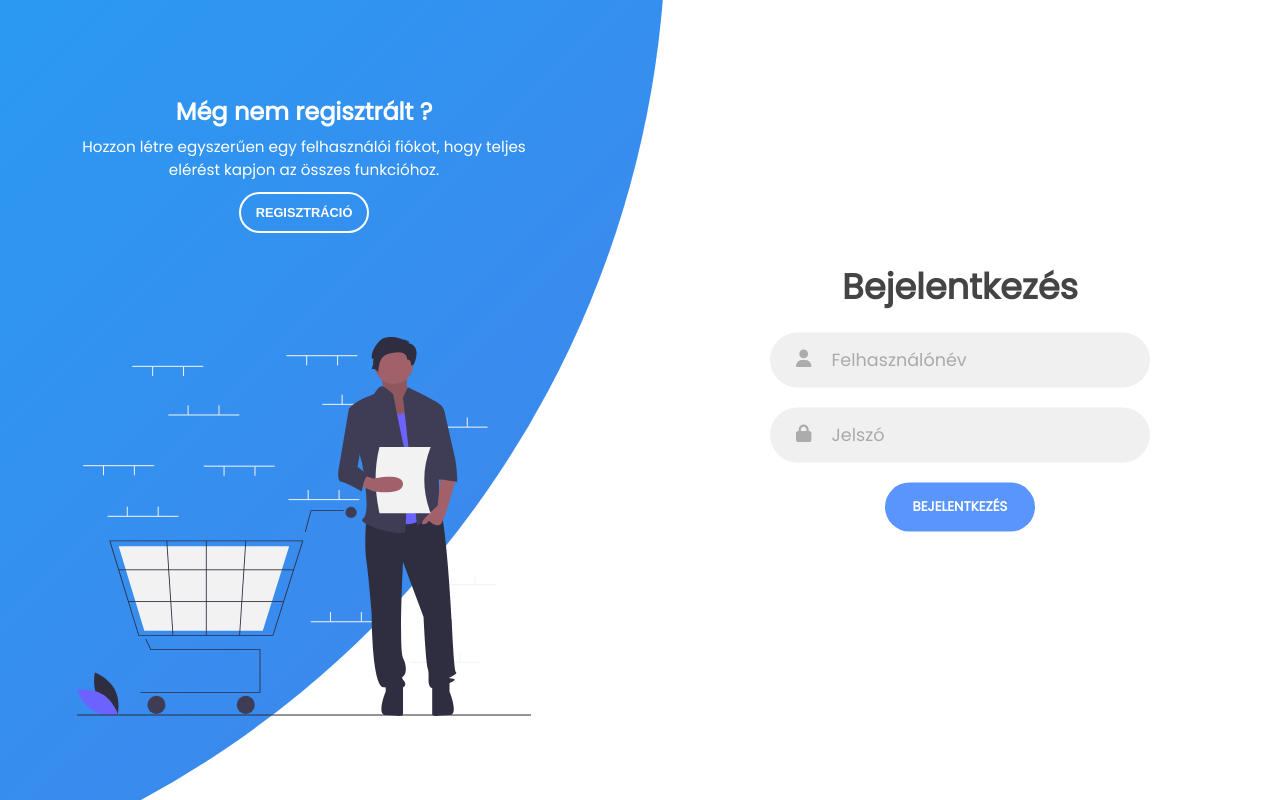
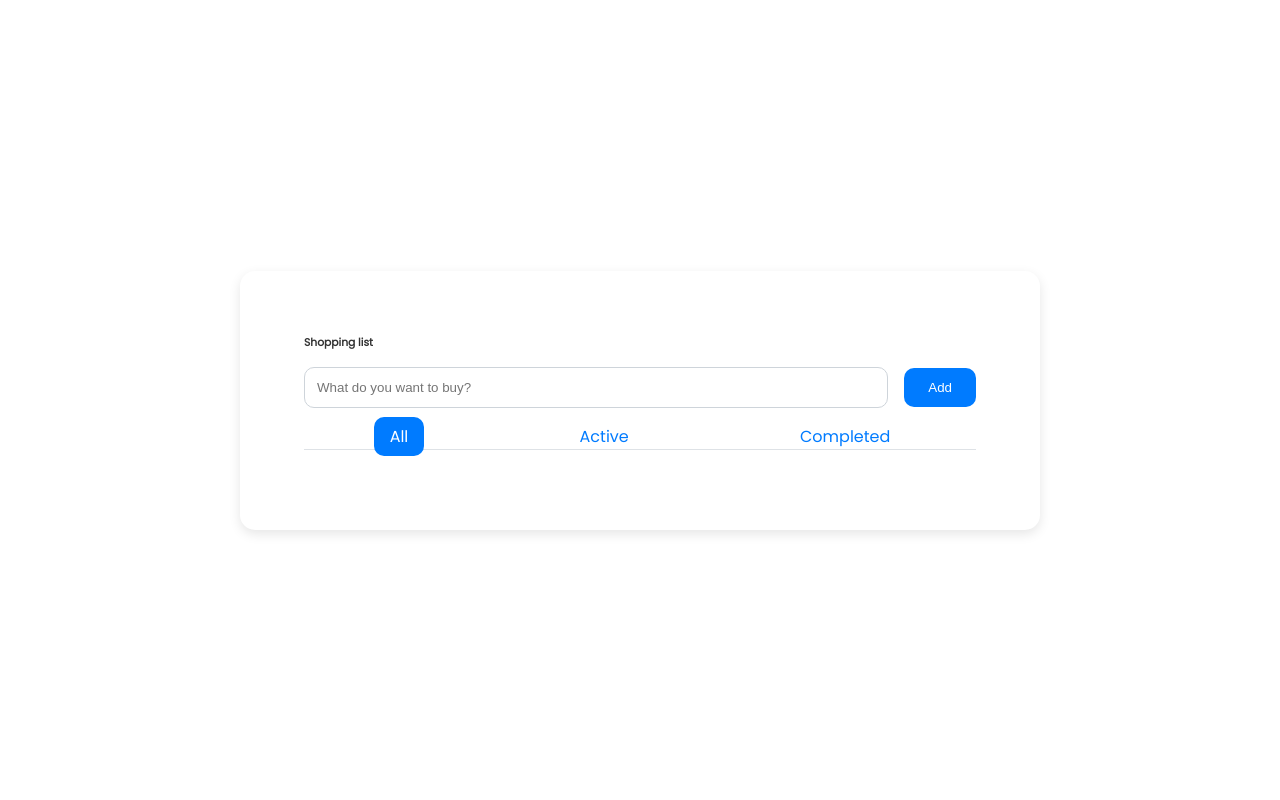
Before and after one commit to Bitii/shopping-list-project, a Vue app: page /list in a window 1280 px wide. Built offline with nearby package versions, Linux system fonts and the light colour scheme.

Commit message:
routerek létrehozása, lista componens átalakítása vuejs-re, axios hívások async átírása

```diff
--- a/src/App.vue
+++ b/src/App.vue
@@ -3,14 +3,14 @@
 import Welcome from "./components/Welcome.vue";
 import Home from "./components/Home.vue";
 import { useUserStore } from "../stores/user";
+import { RouterLink, useRouter } from "vue-router";
 
 const userData = useUserStore();
 </script>
 
 <!-- FŐ TEMPLATE -->
 <template>
-  <Welcome v-if="!userData.user.token" /> <!-- Welcome.vue meghívása BE KELL IMPORTÁLNI - ellenőrzi hogy be van-e jelentkezve -->
-  <Home v-if="userData.user.token" /> <!-- Home.vue meghívása BE KELL IMPORTÁLNI - ha be van jelentkezve -->
+  <router-view />
 </template>
 
 <!-- MINDENRE ÉRVÉNYES CSS -->
--- a/src/components/List.vue
+++ b/src/components/List.vue
@@ -1,239 +1,274 @@
 <template>
-    <!DOCTYPE html>
-<html lang="en">
-<head>
-	<meta charset="UTF-8">
-	<meta http-equiv="X-UA-Compatible" content="IE=edge">
-	<meta name="viewport" content="width=device-width, initial-scale=1.0">
-	<title>Shopping list
-	</title>
-	<link rel="stylesheet" href="style.css">
-	<link href="https://cdn.jsdelivr.net/npm/bootstrap@5.1.3/dist/css/bootstrap.min.css" rel="stylesheet" integrity="sha384-1BmE4kWBq78iYhFldvKuhfTAU6auU8tT94WrHftjDbrCEXSU1oBoqyl2QvZ6jIW3" crossorigin="anonymous">
-	</head>
-<body>
   <section class="vh-100">
-		<div class="container py-5 h-100">
-		  <div class="row d-flex justify-content-center align-items-center h-100 ">
-			<div class="col col-xl-10">
-
-			  <div class="card" style="border-radius: 15px;">
-				<div class="card-body p-5">
-
+    <div class="container">
+      <div class="row">
+        <div class="col">
+          <div class="card">
+            <div class="card-body">
               <h6 class="mb-3">Shopping list</h6>
-
-				  <form class="d-flex justify-content-center align-items-center mb-4 ">
-					<div class="form-outline flex-fill">
-					  <input type="text" id="inputT" class="form-control form-control-lg" />
-					  <label class="form-label" for="form3">What do you want to buy?</label>
+              <form class="form" @submit.prevent="addItem">
+                <div class="form-outline">
+                  <input type="text" v-model="newItem" class="form-control" placeholder="What do you want to buy?" />
                 </div>
-					<button type="submit" class="btn btn-primary btn-lg ms-2" id="addB">Add</button>
+                <button type="submit" class="btn btn-primary">Add</button>
               </form>
-
-				  <ul class="nav nav-tabs nav-fill " id="navbar" role="tablist">
+              <ul class="nav-tabs" id="navbar" role="tablist">
                 <li class="nav-item" role="presentation">
-					  <a class="nav-link" id="all" data-mdb-toggle="tab" role="tab" href="#all"
-						aria-controls="ex1-tabs-1" aria-selected="true" onclick="selectView(event)">All</a>
+                  <a class="nav-link" :class="{ active: view === 'all' }" @click="selectView('all')" role="tab">All</a>
                 </li>
                 <li class="nav-item" role="presentation">
-					  <a class="nav-link" id="active" data-mdb-toggle="tab"  role="tab" href="#active"
-						aria-controls="ex1-tabs-2" aria-selected="false" onclick="selectView(event)">Active</a>
+                  <a class="nav-link" :class="{ active: view === 'active' }" @click="selectView('active')"
+                    role="tab">Active</a>
                 </li>
                 <li class="nav-item" role="presentation">
-					  <a class="nav-link" id="completed" data-mdb-toggle="tab"  role="tab" href="#completed"
-						aria-controls="ex1-tabs-3" aria-selected="false" onclick="selectView(event)">Completed</a>
+                  <a class="nav-link" :class="{ active: view === 'completed' }" @click="selectView('completed')"
+                    role="tab">Completed</a>
                 </li>
               </ul>
-
-				  <ul class="list-group mb-0" id="shoppingList">
-
-
+              <div class="tab-content">
+                <div v-if="view === 'all' || view === 'active'" class="tab-pane show active">
+                  <ul class="list-group">
+                    <li v-for="item in filteredItems" :key="item.id" class="list-group-item">
+                      <div class="d-flex align-items-center">
+                        <input class="form-check-input" type="checkbox" :checked="item.completed"
+                          @change="toggleItem(item.id)" />
+                        <span :class="{ 'text-decoration-line-through': item.completed }">{{ item.text }}</span>
+                      </div>
+                      <button class="btn btn-danger" @click="removeItem(item.id)">Remove</button>
+                    </li>
                   </ul>
-
+                </div>
+                <div v-if="view === 'completed'" class="tab-pane show active">
+                  <ul class="list-group">
+                    <li v-for="item in completedItems" :key="item.id" class="list-group-item">
+                      <div class="d-flex align-items-center">
+                        <input class="form-check-input" type="checkbox" :checked="item.completed"
+                          @change="toggleItem(item.id)" />
+                        <span class="text-decoration-line-through">{{ item.text }}</span>
+                      </div>
+                      <button class="btn btn-danger" @click="removeItem(item.id)">Remove</button>
+                    </li>
+                  </ul>
                 </div>
               </div>
-
+            </div>
+          </div>
         </div>
       </div>
     </div>
   </section>
-	<script src="app.js"></script>
-</body>
-</html>
 </template>
 
-<script>
-// Main parts of html side for user interaction
-const listInput = document.getElementById('inputT');
-const addButton = document.getElementById('addB');
-const shoppingList = document.getElementById('shoppingList');
-const activeMenu = document.getElementById('active');
-const allMenu = document.getElementById('all');
-const completedMenu = document.getElementById('completed');
+<script setup>
+import { ref, computed } from 'vue';
 
-// Arrays for 3 types of tasks
-let activeList = JSON.parse(sessionStorage.getItem('listElement')) || [];
-let boughtItem = JSON.parse(sessionStorage.getItem('boughtItem')) || [];
-let allItems = JSON.parse(sessionStorage.getItem('listElement')) || [];
+const newItem = ref('');
+const items = ref([]);
+const view = ref('all');
 
-// Random generated id for tasks
-function randomId() {
-  let S4 = function() {
-     return (((1+Math.random())*0x10000)|0).toString(16).substring(1);
+const addItem = () =>
+{
+  if (newItem.value.trim() !== '')
+  {
+    items.value.push({ id: Date.now(), text: newItem.value, completed: false });
+    newItem.value = '';
+  }
 };
-  return (S4()+S4());
+
+const toggleItem = (id) =>
+{
+  const item = items.value.find(item => item.id === id);
+  if (item)
+  {
+    item.completed = !item.completed;
+  }
+};
+
+const removeItem = (id) =>
+{
+  items.value = items.value.filter(item => item.id !== id);
+};
+
+const selectView = (selectedView) =>
+{
+  view.value = selectedView;
+};
+
+const filteredItems = computed(() =>
+{
+  if (view.value === 'active')
+  {
+    return items.value.filter(item => !item.completed);
+  } else if (view.value === 'completed')
+  {
+    return items.value.filter(item => item.completed);
+  }
+  return items.value;
+});
+
+const completedItems = computed(() =>
+{
+  return items.value.filter(item => item.completed);
+});
+</script>
+
+<style scoped>
+body {
+  background-color: #f0f2f5;
+  font-family: 'Roboto', sans-serif;
 }
 
-// Task added to list via input typed by user
- addButton.addEventListener('click', function addToDo(event)  {
-  event.preventDefault();
-      if (listInput.value == ''){
-        alert ('You have to type something');
-      }
-      else  {
-        const listElement = {
-          id: randomId(),
-          text: listInput.value,
-          isDone: false
-        }
-      if (window.location.href.indexOf('#all') > -1 || window.location.href.indexOf('#active') > -1) {
-        const newTodo = document.createElement('div');
-        newTodo.innerHTML =
-        `<li id="${listElement.id}" class="list-group-item justify-content-between align-items-center border-start-0 border-top-0 border-end-0 border-bottom pb-0 mb-0">
-         <p class="pb-1 mb-1"><input class="form-check-input me-2" type="checkbox" onclick="completeToDo(event); "/>${listInput.value}</p>
-        </li>`;
-
-      shoppingList.appendChild(newTodo);
-
-      } else if (window.location.href.indexOf('#completed') > -1 ) {
-        console.log('Nothing to display here')
+.vh-100 {
+  height: 100vh;
 }
 
-
-      activeList.push(listElement);
-      sessionStorage.setItem('listElement', JSON.stringify(activeList));
-
-      allItems.push(listElement);
-      sessionStorage.setItem('listElement', JSON.stringify(allItems));
-
-      listInput.value = '';
-    }
-  }
-);
-
-
-  // Checked checkboxes make todo texts line through
-function completeToDo(event) {
-
-  let selectedText = event.target.parentNode;
-  let selectedId = event.target.parentNode.parentNode.id;
-  let selectedDiv = event.target.parentNode.parentNode.parentNode;
-  selectedText.classList.toggle('text-decoration-line-through');
-
-  let index = allItems.map(listElement => {
-    return listElement.id;}).indexOf(selectedId);
-    if (allItems[index].isDone == false){
-    allItems[index].isDone == false
-    ? (allItems[index].isDone = true)
-    : (allItems[index].isDone = false);
-
-    const boughtItem = {
-      id: selectedId,
-      text: selectedText.innerText,
-      isDone:allItems[index].isDone
-    };
-
-    JSON.parse(sessionStorage.getItem('listElement'));
-    activeList.splice(index, 1);
-    sessionStorage.setItem('listElement', JSON.stringify(allItems));
-
-    boughtItem.push(boughtItem);
-    sessionStorage.setItem('boughtItem', JSON.stringify(boughtItem));
-
-
-  // With timeout the selected task is removed from display
-  if (window.location.href.indexOf('active') > -1)
-{  setTimeout(function() {
-    selectedDiv.classList.toggle('visually-hidden');
-      }, 3000);
-  }
-// Undo the completed task
-      } else if (allItems[index].isDone == true) {
-      let index = allItems.map(boughtItem => {
-        return boughtItem.id;}).indexOf(selectedId);
-      allItems[index].isDone == true
-    ? (allItems[index].isDone = false)
-    : (allItems[index].isDone = true);
-
-      const boughtItem = {
-        id: selectedId,
-        text: selectedText.innerText,
-        isDone:allItems[index].isDone
-      };
-      if (window.location.href.indexOf('completed') > -1 )
-    {
-      setTimeout(function() {
-      selectedDiv.classList.toggle('visually-hidden');
-    }, 3000);
-  }
-      boughtItem.splice(index.boughtItem, 1);
-      sessionStorage.removeItem('boughtItem');
-      activeList.push(boughtItem);
-      sessionStorage.setItem('listElement', JSON.stringify(allItems));
-
-    }
+.container {
+  padding: 2rem;
+  display: flex;
+  justify-content: center;
+  align-items: center;
+  height: 100%;
 }
 
+.row {
+  width: 100%;
+  display: flex;
+  justify-content: center;
+}
 
+.col {
+  max-width: 800px;
+  width: 100%;
+}
 
+.card {
+  background-color: #ffffff;
+  border-radius: 15px;
+  box-shadow: 0 4px 12px rgba(0, 0, 0, 0.1);
+  padding: 2rem;
+}
 
-// Display rendering based on the user's selected menu
-function selectView(event)  {
-  // Show all tasks added by the user
-  if (event.target.id == 'all') {
+.card-body {
+  padding: 2rem;
+}
 
-    shoppingList.innerHTML = allItems.map(listElement =>
-      `<div>
-        <li id="${listElement.id}" class="list-group-item justify-content-between align-items-center border-start-0 border-top-0 border-end-0 border-bottom pb-0 mb-0">
-          <p class="pb-1 mb-1 ${listElement.isDone}"><input class="form-check-input me-2" type="checkbox" onclick="completeToDo(event);"/>${listElement.text}</p>
-          </li>
-      </div>
-    `).join('');
-    console.log('all');
-    let completed = document.querySelectorAll('.true');
-    for(let i = 0; i < completed.length; i++) {
-    completed[i].classList.add('text-decoration-line-through');
-    completed[i].firstElementChild.checked = true;
+.mb-3 {
+  margin-bottom: 1rem;
 }
+
+.form {
+  display: flex;
+  justify-content: center;
+  align-items: center;
+  margin-bottom: 1rem;
 }
-  // Only show tasks which are not completed yet
-  if (event.target.id == 'active') {
-    JSON.parse(sessionStorage.getItem('listElement'));
-    shoppingList.innerHTML =activeList.map(listElement =>
-      `<div>
-        <li id="${listElement.id}" class="list-group-item justify-content-between align-items-center border-start-0 border-top-0 border-end-0 border-bottom pb-0 mb-0">
-          <p class="pb-1 mb-1 ${listElement.isDone}"><input class="form-check-input me-2" type="checkbox" onclick="completeToDo(event); "/>${listElement.text}</p>
-        </li>
-     </div>
-     `).join('');
-    console.log('active');
-    let completed = document.querySelectorAll('.true');
-    for(let i = 0; i < completed.length; i++) {
-    completed[i].parentNode.classList.add('visually-hidden');
-    completed[i].firstElementChild.checked = true;
+
+.form-outline {
+  flex: 1;
+  margin-right: 1rem;
 }
+
+.form-control {
+  width: 100%;
+  padding: 0.75rem;
+  border-radius: 10px;
+  border: 1px solid #ced4da;
 }
-  // Only show tasks which are completed yet
-  if (event.target.id == 'completed') {
 
-  shoppingList.innerHTML =boughtItem.map(boughtItem =>
-    `<div>
-      <li id="${boughtItem.id}" class="list-group-item justify-content-between align-items-center border-start-0 border-top-0 border-end-0 border-bottom pb-0 mb-0">
-       <p class="pb-1 mb-1 text-decoration-line-through"><input class="form-check-input me-2" type="checkbox" onclick="completeToDo(event); " checked />${boughtItem.text}</p>
-      </li>
-    </div>
-    `).join('');
+.btn {
+  padding: 0.75rem 1.5rem;
+  border: none;
+  border-radius: 10px;
+  cursor: pointer;
+  transition: background-color 0.3s ease;
+}
 
-    console.log('completed');
+.btn-primary {
+  background-color: #007bff;
+  color: #ffffff;
 }
+
+.btn-primary:hover {
+  background-color: #0056b3;
 }
-</script>
+
+.btn-danger {
+  background-color: #dc3545;
+  color: #ffffff;
+}
+
+.btn-danger:hover {
+  background-color: #c82333;
+}
+
+.nav-tabs {
+  display: flex;
+  justify-content: space-around;
+  margin-bottom: 1rem;
+  border-bottom: 1px solid #dee2e6;
+}
+
+.nav-item {
+  list-style: none;
+}
+
+.nav-link {
+  padding: 0.5rem 1rem;
+  cursor: pointer;
+  color: #007bff;
+  text-decoration: none;
+  transition: color 0.3s ease;
+}
+
+.nav-link:hover {
+  color: #0056b3;
+}
+
+.nav-link.active {
+  color: #ffffff;
+  background-color: #007bff;
+  border-radius: 10px;
+}
+
+.tab-content {
+  margin-top: 1rem;
+}
+
+.tab-pane {
+  display: none;
+}
+
+.tab-pane.show {
+  display: block;
+}
+
+.list-group {
+  list-style: none;
+  padding: 0;
+  margin: 0;
+}
+
+.list-group-item {
+  display: flex;
+  justify-content: space-between;
+  align-items: center;
+  padding: 0.75rem 1rem;
+  border: 1px solid #ced4da;
+  border-radius: 10px;
+  margin-bottom: 0.5rem;
+  transition: background-color 0.3s ease;
+}
+
+.list-group-item:hover {
+  background-color: #f1f1f1;
+}
+
+.form-check-input {
+  margin-right: 0.5rem;
+}
+
+.text-decoration-line-through {
+  text-decoration: line-through;
+  color: #6c757d;
+}
+</style>
--- a/src/components/Welcome.vue
+++ b/src/components/Welcome.vue
@@ -2,6 +2,7 @@
 import { ref, onMounted } from "vue";
 import axios from "axios";
 import { useUserStore } from "../../stores/user";
+import router from "../router";
 
 // A DOM elem referencia létrehozása
 const container = ref(null);
@@ -27,22 +28,22 @@ const switchToSignIn = () => {
     container.value.classList.remove("sign-up-mode");
   }
 };
-const login = () => {
+const login = async () => {
   if (!username.value || !password.value) {
     error.value = "Kérem töltse ki a mezőket!";
     return;
   }
-
-  axios
-    .post("http://localhost:8000/api/users/login", {
+  try {
+    let resp = await axios.post("http://localhost:8000/api/users/login", {
       username: username.value,
       password: password.value,
-    })
-    .then((resp) => {
-      userData.user = resp.data.user;
-      console.log(userData.token, userData.user);
-    })
-    .catch((err) => (error.value = "Hibás felhasználó vagy jelszó!"));
+    });
+    userData.user = resp.data.user;
+    router.push("/list");
+  } catch (error) {
+    error.value = "Hibás felhasználó vagy jelszó!";
+    console.log(error);
+  }
 };
 
 const register = () =>
--- a/src/main.js
+++ b/src/main.js
@@ -1,5 +1,6 @@
 import { createApp } from "vue";
 import App from "./App.vue";
+import router from "./router";
 import { createPinia } from "pinia";
 import { FontAwesomeIcon } from "@fortawesome/vue-fontawesome";
 import { library } from "@fortawesome/fontawesome-svg-core";
@@ -10,7 +11,10 @@ import { faLock } from "@fortawesome/free-solid-svg-icons";
 
 library.add(faUser, faEnvelope, faLock);
 
+const pinia = createPinia();
+
 createApp(App)
-  .use(createPinia())
+  .use(pinia)
+  .use(router)
   .component("font-awesome-icon", FontAwesomeIcon)
   .mount("#app");
--- /dev/null
+++ b/src/router/index.js
@@ -0,0 +1,15 @@
+import { createRouter, createWebHistory } from "vue-router";
+import Welcome from "../components/Welcome.vue";
+import List from "../components/List.vue";
+
+const routes = [
+    { path: "/", component: Welcome },
+    { path: "/list", component: List },
+];
+
+const router = createRouter({
+    history: createWebHistory(),
+    routes,
+});
+
+export default router;
```
Lines whose indentation alone changed are shown as unchanged.
